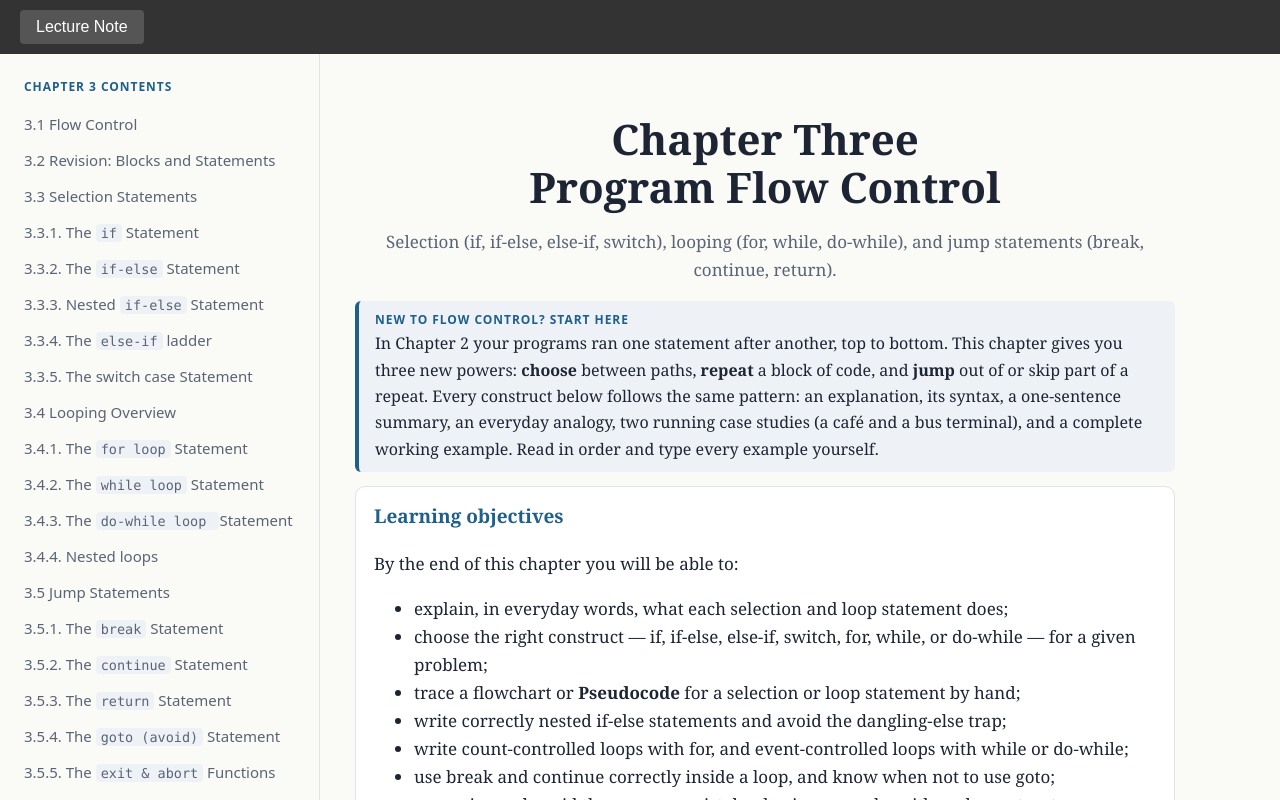
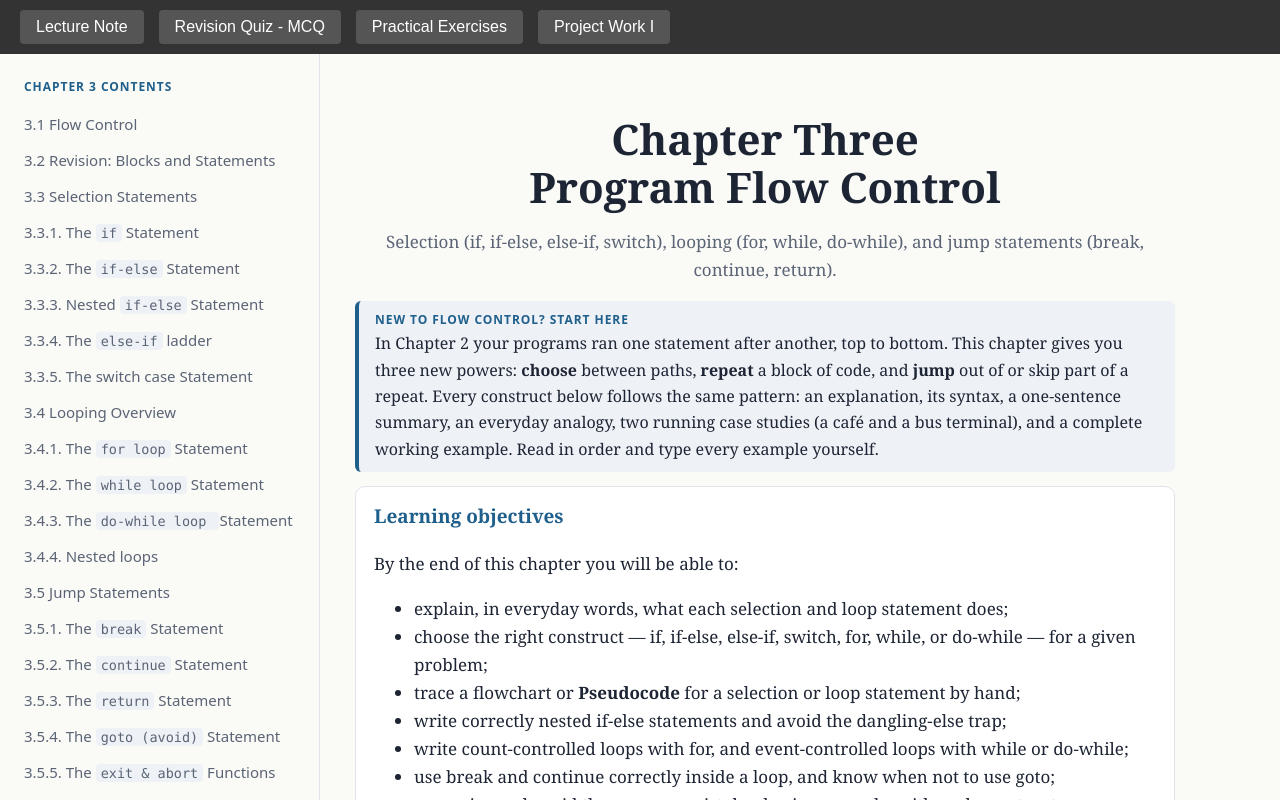
Before and after one commit to SwEg21-03-07-FoP/FoP_I_Chapter_Three, a plain HTML site: page index.html in a window 1280 px wide. Drawn offline with Linux system fonts and the light colour scheme.

Commit message:
Update index.html

```diff
--- a/index.html
+++ b/index.html
@@ -41,11 +41,9 @@
     <header>
         <!-- The 'target' attribute tells the browser to open the link inside the iframe below -->
         <a href="./Chapter_Three_Lecture_Note.html" target="app-frame">Lecture Note</a>
-        <!--
-        <a href="./Ch3_Practice_Exercises.html" target="app-frame">Practical Exercises</a>
-        <a href="./Ch3_Exercises_Solutions.html" target="app-frame">Exercises Soultions</a>
-        <a href="./Ch3_Revision_Quiz_MCQ.html" target="app-frame">Revision Quiz - MCQ</a>
-        -->
+        <a href="#" target="app-frame">Revision Quiz - MCQ</a>
+        <a href="#" target="app-frame">Practical Exercises</a>
+        <a href="#" target="app-frame">Project Work I</a>
     </header>
     <!-- 'src' points to app-one, making it the default page that loads -->
     <iframe src="./Chapter_Three_Lecture_Note.html" name="app-frame"></iframe>
```
